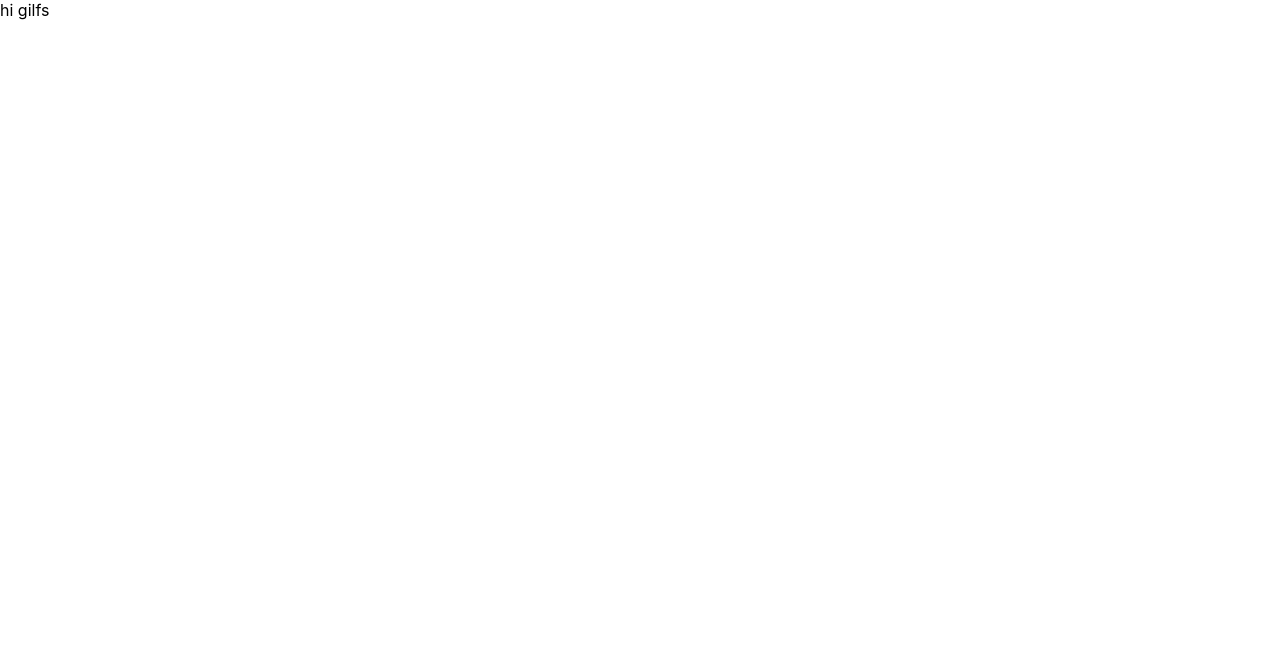
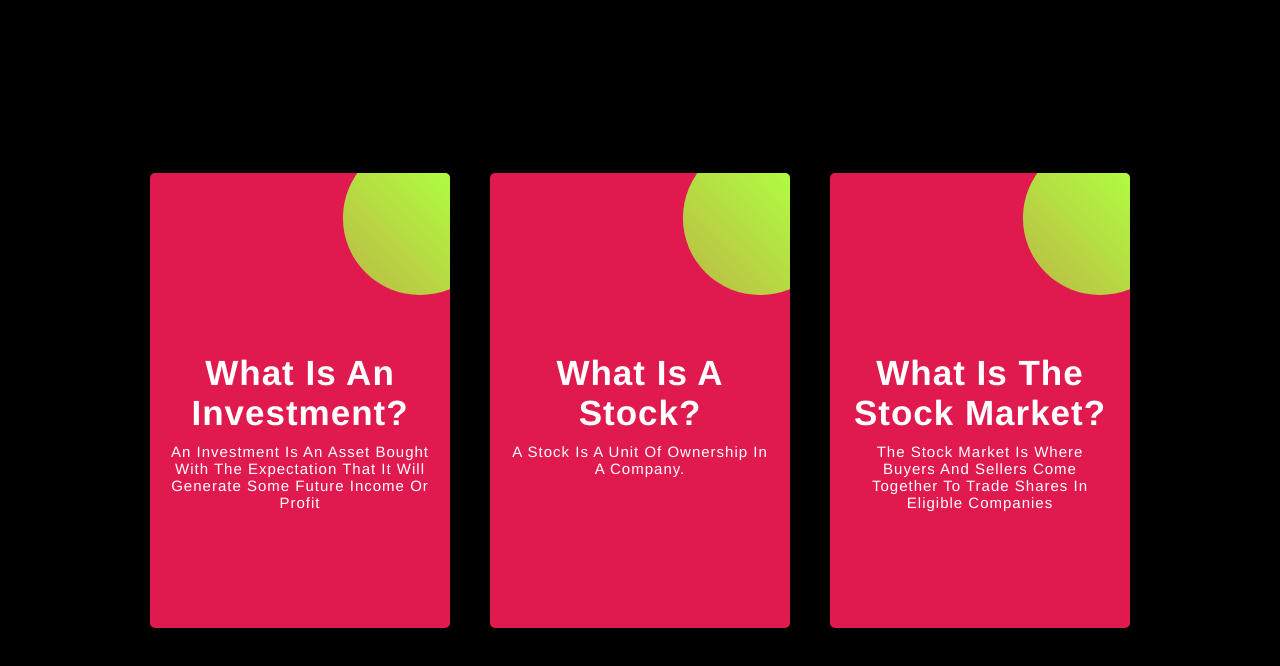
Before and after one commit to sidrk01/tradebros, a React (Create React App) app in the folder tradebros/: page / in a window 1280 px wide. Shown: the top 666 px of the page. Built offline with nearby package versions, Linux system fonts and the light colour scheme.

Commit message:
Created the three cards for the Learn page

```diff
--- a/tradebros/src/App.js
+++ b/tradebros/src/App.js
@@ -1,11 +1,13 @@
 // import './App.css';
 import React, { Component }  from 'react';
+import Learn from './Pages/Learn';
 
 function App() {
   return (
     <div className="App">
-      hi
-      gilfs
+      <Learn>
+
+      </Learn>
     </div>
   );
 }
--- /dev/null
+++ b/tradebros/src/Pages/Learn.css
@@ -0,0 +1,92 @@
+*{
+    margin: 0;
+    padding: 0;
+    box-sizing: border-box;
+    font-family: 'Franklin Gothic Medium', 'Arial Narrow', Arial, sans-serif;
+    text-transform: capitalize;
+    transition: all 0.3 linear;
+
+}
+.container{
+    width: 100%;
+    height: 100vh;
+    display: flex;
+    flex-wrap: wrap;
+    justify-content: center;
+    align-items: center;
+    background-color: #000000;
+
+}
+/* .container h3{
+    color: #fff;
+    text-align: center;
+} */
+.box{
+    width: 300px;
+    height: 455px;
+    background-color:#e01a4f;
+    border-radius: 5px;
+    padding: 20px;
+    padding-top: 80px;
+    margin: 20px;
+    text-align: center;
+    letter-spacing: 1px;
+    box-shadow: 0 3px 5px rgba(0,0,0,.3);
+    overflow: hidden;
+    position: relative;
+    z-index: 0;
+
+
+}
+.box h3{
+    font-size: 35px;
+    color: #fff;
+
+}
+.box h3.top1{
+
+    margin-top: 100px;
+    font-size: 35px;
+    color: #fff;
+}
+.box p{
+    font-size: 35px;
+    color: #fff;
+}
+.box p.Sentence{
+    margin-top: 10px;
+    font-size: 15px;
+
+}
+
+.box::before{
+    width: 100%;
+    height: 100%;
+    content: '';
+    position: absolute;
+    top: 0;
+    left: 0;
+    z-index: -1;
+}
+.box::after{
+    width:  100%;
+    height: 100%;
+    background-color: #e01a4f;
+    background-image: linear-gradient(45deg, #e01a4f 0%, #affc41 100%);
+    content: '';
+    position: absolute;
+    top: 0;
+    left: 0;
+    z-index: -2;
+    clip-path: circle(20% at 90% 10%);
+    transition: .2s;
+}
+.box:hover::after{
+    clip-path: circle(100%);
+}
+.box:hover h3{
+    color: #fff;
+}
+.box:hover p{
+    color: #fff;
+}
--- /dev/null
+++ b/tradebros/src/Pages/Learn.js
@@ -0,0 +1,29 @@
+import React from 'react'
+import './Learn.css'
+export default function Learn() {
+    return (
+       <div className='container'>
+        {/* <h3> I LIKE BIG BUTTS </h3> */}
+        <div className='box'>
+            <h3 className='top1'> what is an</h3>
+            <h3> investment?</h3>
+            <p className='Sentence'> An investment is an asset bought with the expectation that it will generate some future income or profit</p>
+        </div>
+        <div className='box'>
+        <h3 className='top1'> what is a</h3>
+            <h3> stock?</h3>
+            <p className='Sentence'> A stock is a unit of ownership in a company.</p>
+
+        </div>
+        <div className='box'>
+        <h3 className='top1'> what is the</h3>
+            <h3> stock market?</h3>
+            <p className='Sentence'> The stock market is where buyers and sellers come together to trade shares in eligible companies</p>
+
+        </div>
+       </div>
+
+
+
+    )
+}
```
